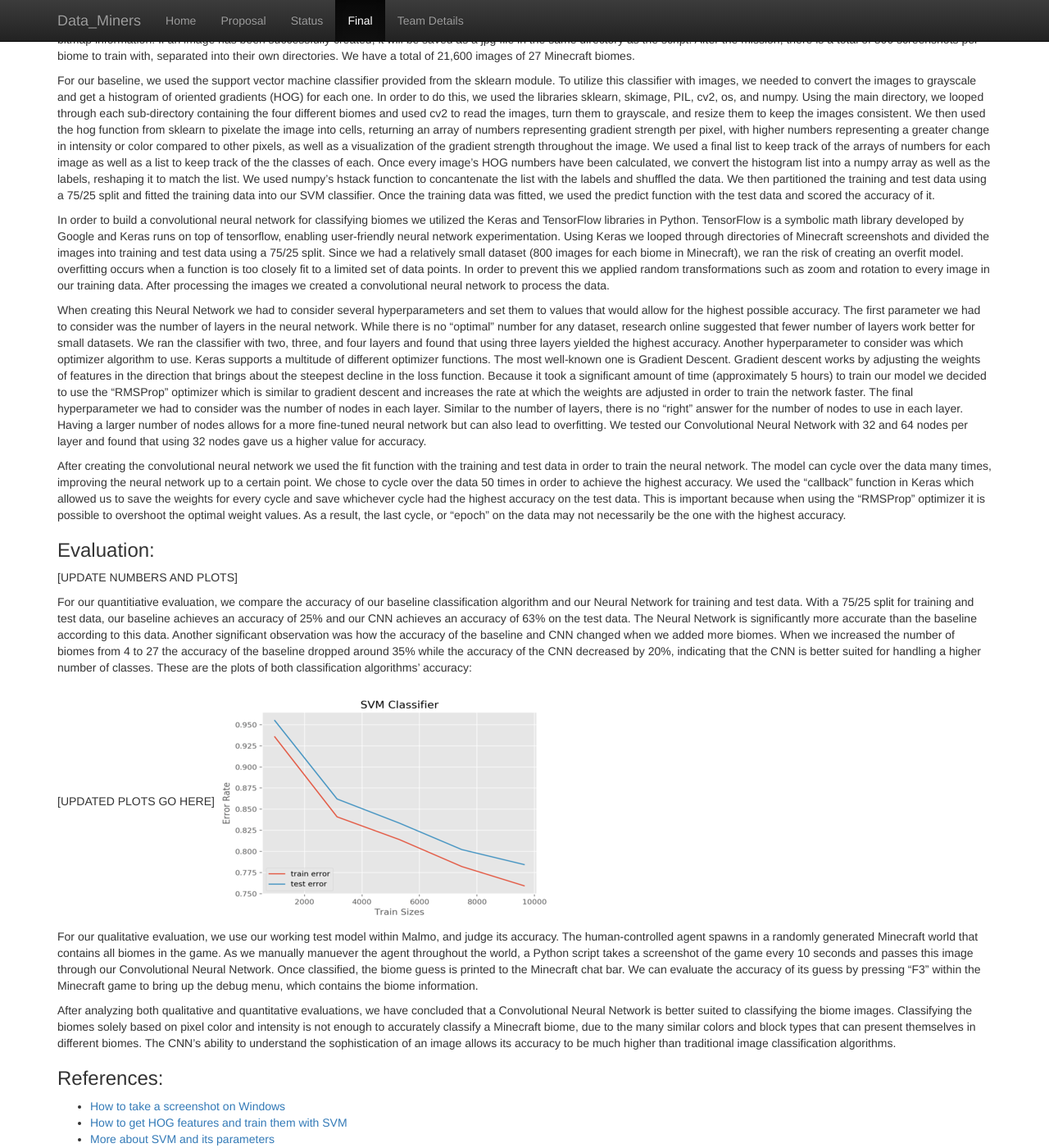
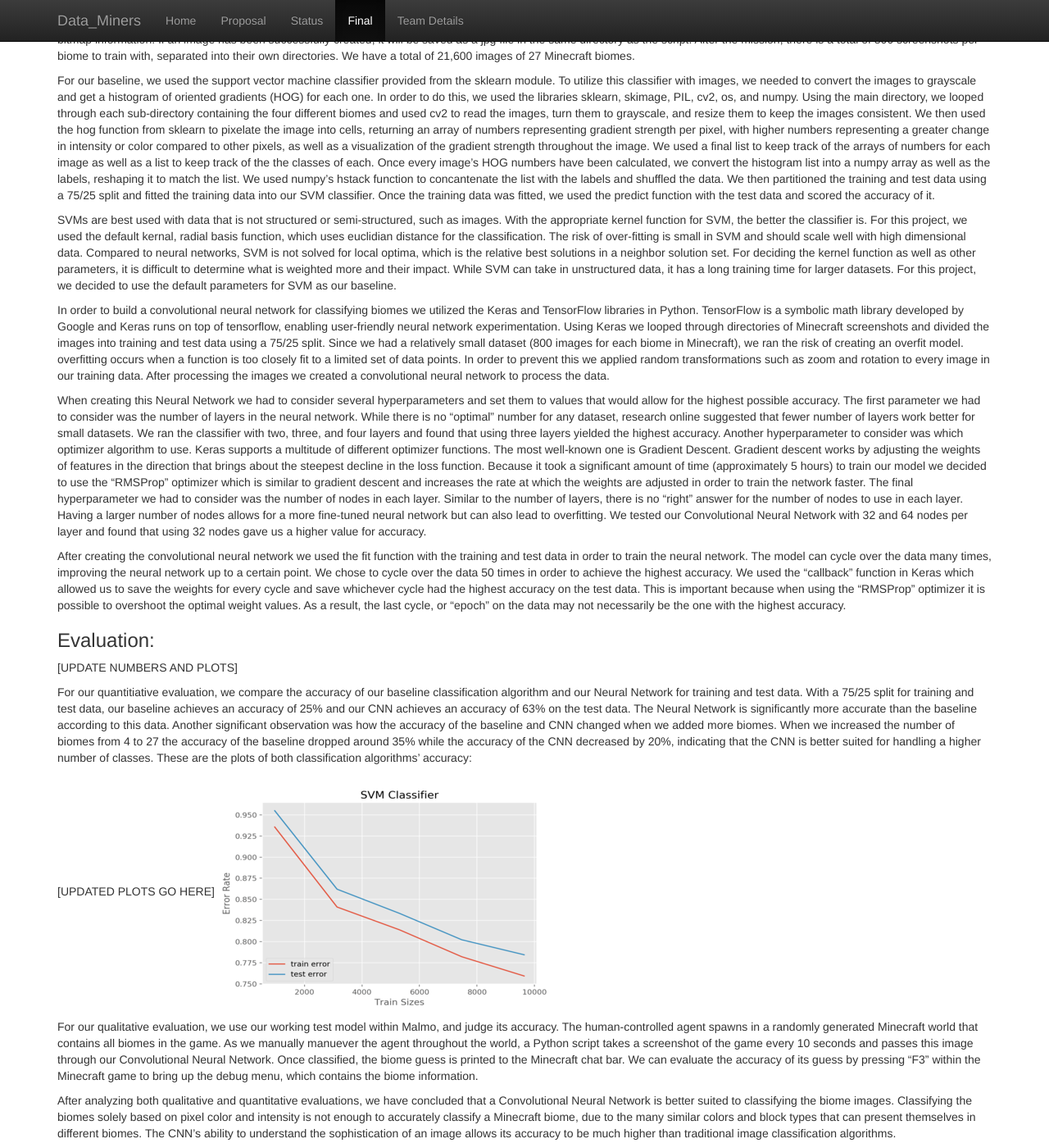
Before and after one commit to gordonyin1337/Data_Miners, a Jekyll site: the page built from docs/final.md, in a window 1280 px wide and 1400 px high, scrolled down 474 px. Shown: the whole window at 82% size. Built offline with Jekyll 4.4.1, drawn with Linux system fonts in a browser that asks for light colours.

Commit message:
Update final.md

```diff
--- a/docs/final.md
+++ b/docs/final.md
@@ -15,6 +15,7 @@ To gather image data for training our classification algorithms, we run a Malmo
 
 For our baseline, we used the support vector machine classifier provided from the sklearn module. To utilize this classifier with images, we needed to convert the images to grayscale and get a histogram of oriented gradients (HOG) for each one. In order to do this, we used the libraries sklearn, skimage, PIL, cv2, os, and numpy. Using the main directory, we looped through each sub-directory containing the four different biomes and used cv2 to read the images, turn them to grayscale, and resize them to keep the images consistent. We then used the hog function from sklearn to pixelate the image into cells, returning an array of numbers representing gradient strength per pixel, with higher numbers representing a greater change in intensity or color compared to other pixels, as well as a visualization of the gradient strength throughout the image. We used a final list to keep track of the arrays of numbers for each image as well as a list to keep track of the the classes of each. Once every image's HOG numbers have been calculated, we convert the histogram list into a numpy array as well as the labels, reshaping it to match the list. We used numpy's hstack function to concantenate the list with the labels and shuffled the data. We then partitioned the training and test data using a 75/25 split and fitted the training data into our SVM classifier. Once the training data was fitted, we used the predict function with the test data and scored the accuracy of it.
 
+SVMs are best used with data that is not structured or semi-structured, such as images. With the appropriate kernel function for SVM, the better the classifier is. For this project, we used the default kernal, radial basis function, which uses euclidian distance for the classification. The risk of over-fitting is small in SVM and should scale well with high dimensional data. Compared to neural networks, SVM is not solved for local optima, which is the relative best solutions in a neighbor solution set. For deciding the kernel function as well as other parameters, it is difficult to determine what is weighted more and their impact. While SVM can take in unstructured data, it has a long training time for larger datasets. For this project, we decided to use the default parameters for SVM as our baseline.
 
 In order to build a convolutional neural network for classifying biomes we utilized the Keras and TensorFlow libraries in Python. TensorFlow is a symbolic math library developed by Google and Keras runs on top of tensorflow, enabling user-friendly neural network experimentation. Using Keras we looped through directories of Minecraft screenshots and divided the images into training and test data using a 75/25 split. Since we had a relatively small dataset (800 images for each biome in Minecraft), we ran the risk of creating an overfit model. overfitting occurs when a function is too closely fit to a limited set of data points. In order to prevent this we applied random transformations such as zoom and rotation to every image in our training data. After processing the images we created a convolutional neural network to process the data.
 
@@ -44,4 +45,4 @@ After analyzing both qualitative and quantitative evaluations, we have concluded
 - [How to build a neural network](https://towardsdatascience.com/building-a-convolutional-neural-network-cnn-in-keras-329fbbadc5f5)
 - [A Comprehensive Guide to Convolutional Neural Networks](https://towardsdatascience.com/a-comprehensive-guide-to-convolutional-neural-networks-the-eli5-way-3bd2b1164a53)
 - [Convolutional Neural Networks in Keras](https://towardsdatascience.com/building-a-convolutional-neural-network-cnn-in-keras-329fbbadc5f5)
--[Understanding RMSprop — faster neural network learning](https://towardsdatascience.com/understanding-rmsprop-faster-neural-network-learning-62e116fcf29a)
+- [Understanding RMSprop — faster neural network learning](https://towardsdatascience.com/understanding-rmsprop-faster-neural-network-learning-62e116fcf29a)
```
